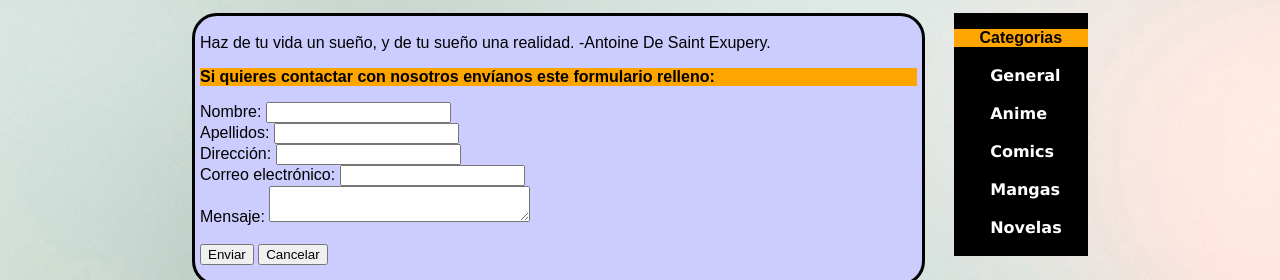
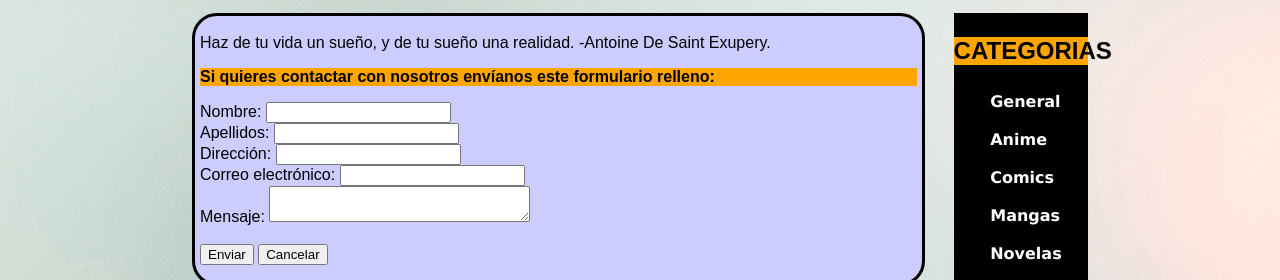
Before and after one commit to YeshuaPS/gitProject, a plain HTML site: page index.html in a window 1280 px wide. Shown: the part 161-441 px from the top of the page. Drawn offline with Linux system fonts and the light colour scheme.

Commit message:
Cambio de texto

```diff
--- a/index.html
+++ b/index.html
@@ -57,7 +57,7 @@
 			<!-- fin cuerpo -->
 			<!-- Menu Lateral -->
 			<div id="LateralContainer">
-				<p class="destacado" align="center">Categorias</p>
+				<h2><p class="destacado" align="center">CATEGORIAS</p></h2>
 				<ul id="navlist2">
 					<li id="active"><a href="#">General</a></li>
 					<br>
```
